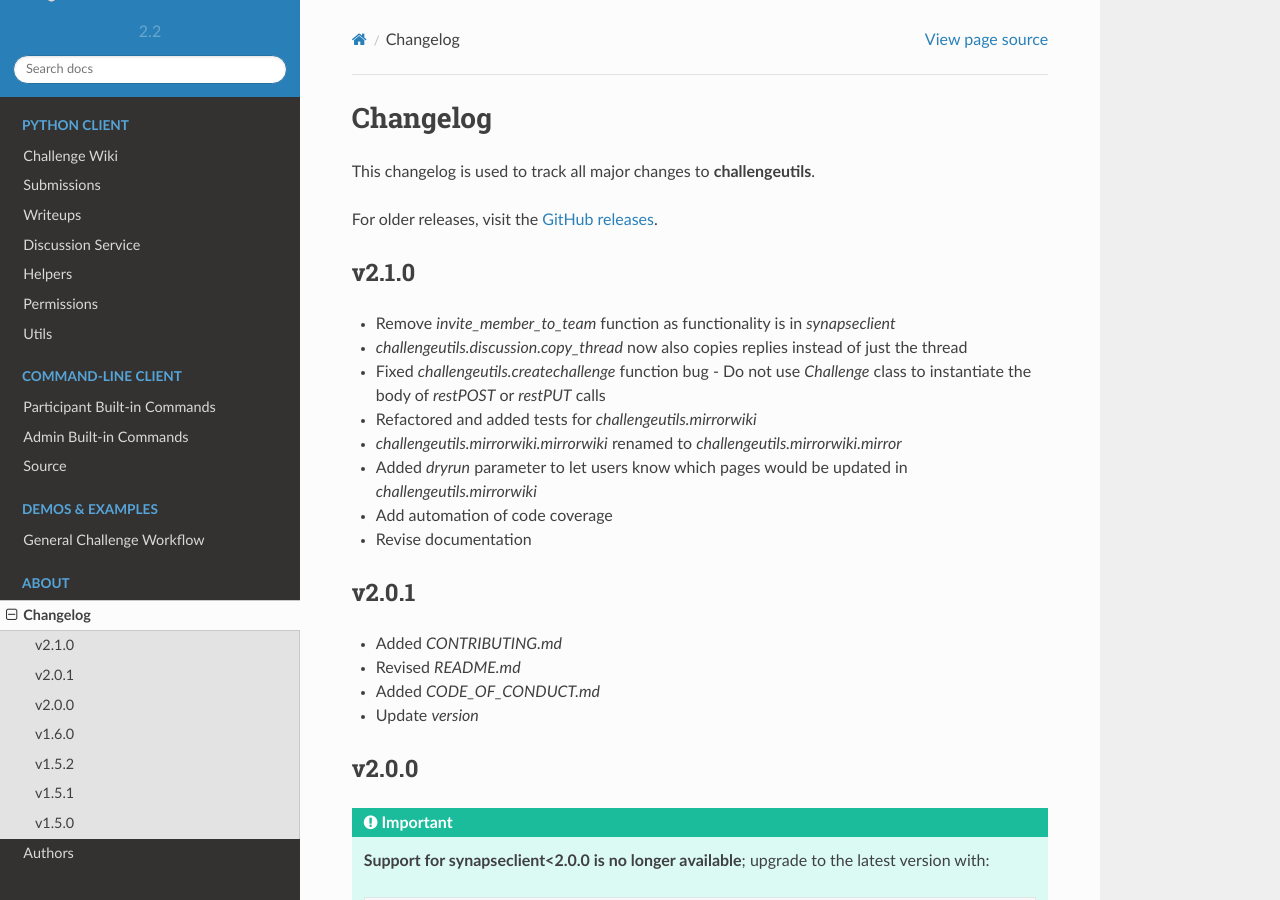
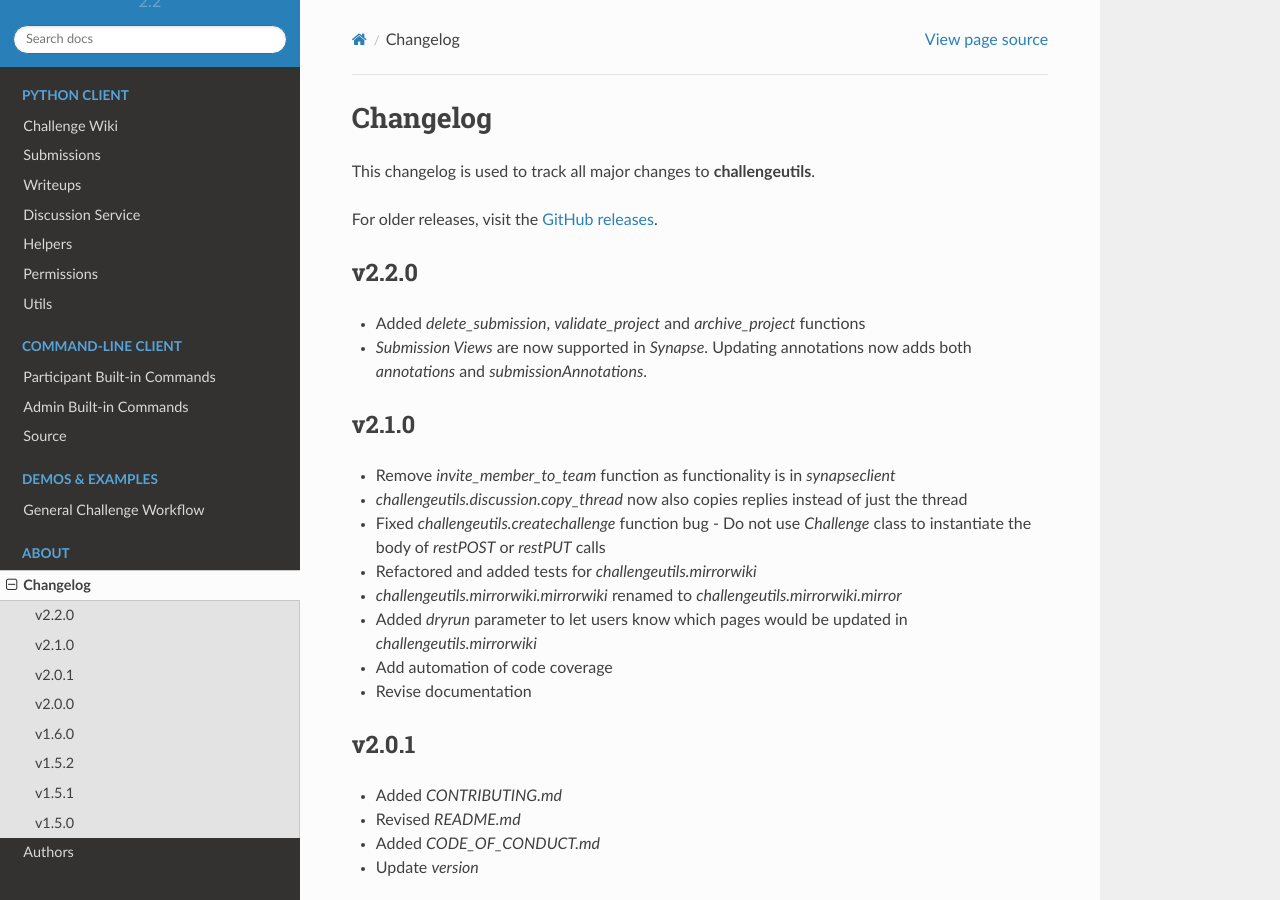
Before and after one commit to Sage-Bionetworks/challengeutils, a Sphinx documentation site: the page built from docs/about/changelog.rst, in a window 1280 px wide and 900 px high. Built offline with Sphinx 7.4.7 and the Read the Docs theme 2.0.0, drawn with Linux system fonts in a browser that asks for light colours.

Commit message:
Add to docs

```diff
--- a/docs/about/changelog.rst
+++ b/docs/about/changelog.rst
@@ -7,6 +7,13 @@
 For older releases, visit the `GitHub releases`_.
 
 .. _Github releases: https://github.com/Sage-Bionetworks/challengeutils/releases
+
+
+v2.2.0
+------
+- Added `delete_submission`, `validate_project` and `archive_project` functions
+- `Submission Views` are now supported in `Synapse`.  Updating annotations now adds both `annotations` and `submissionAnnotations`.
+
 
 v2.1.0
 ------
```
Also changed, not shown: CONTRIBUTING.md (+2 -1 lines).
